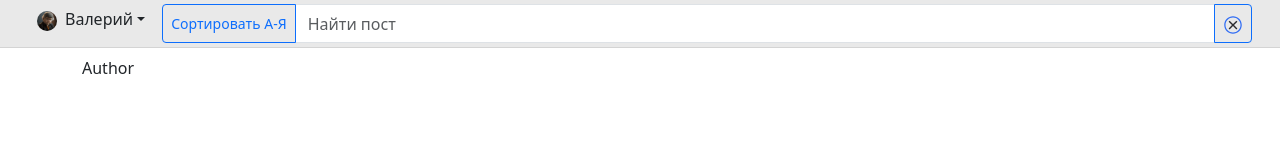
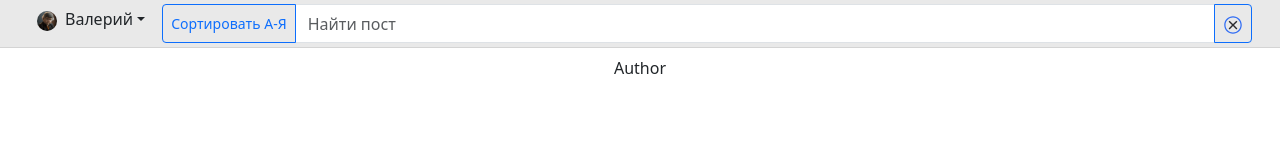
Before and after one commit to kosmos4v/mitrasoft_test, a React (Create React App) app: page /author in a window 1280 px wide. Shown: the top 160 px of the page. Built offline with nearby package versions, Linux system fonts and the light colour scheme; what typed-redux-saga would draw is missing.

Commit message:
fix: fix bug whith pagination, when current page 8, sort method has only 2, and change position to central

```diff
--- a/src/components/common/Content/Content.scss
+++ b/src/components/common/Content/Content.scss
@@ -1,3 +1,7 @@
 .content {
   margin-top: 56px;
+  display: flex;
+  flex-direction: column;
+  align-items: center;
+  justify-content: center;
 }
--- /dev/null
+++ b/src/components/common/Pagination/Pagination.scss
@@ -0,0 +1,3 @@
+.pagination {
+    margin-top: 18px;
+}
--- a/src/components/common/Pagination/Pagination.tsx
+++ b/src/components/common/Pagination/Pagination.tsx
@@ -1,5 +1,6 @@
 import React from 'react';
 import { Pagination } from 'react-bootstrap';
+import './Pagination.scss';
 
 type PaginationProps = {
   currentPage: number
@@ -38,7 +39,7 @@ export const PaginationComponent: React.FC<PaginationProps> = ({
   if (items.length === 0) return null;
 
   return (
-    <Pagination size="sm">
+    <Pagination size="sm" className="pagination">
       <Pagination.First
         disabled={currentPage === 1}
         onClick={onSelect(1)}
@@ -48,12 +49,6 @@ export const PaginationComponent: React.FC<PaginationProps> = ({
         disabled={currentPage === 1}
       />
       {items}
-      {/* {items[startPage - 1]} */}
-      {/* <Pagination.Ellipsis /> */}
-      {/* {items.slice(startPage, 11)} */}
-      {/* <Pagination.Ellipsis /> */}
-      {/* {items[totalPages - 1]} */}
-
       <Pagination.Next
         onClick={onSelect(currentPage + 1)}
         disabled={!!(currentPage >= items.length)}
--- a/src/pages/Main/Main.tsx
+++ b/src/pages/Main/Main.tsx
@@ -21,6 +21,7 @@ export const Main: React.FC = () => {
   const { searchValue, ascendingSort } = useSelector((state: TRootState) => state.filter);
 
   const filteredPostsByeSearch: TPost[] | undefined = useMemo(() => {
+    setCurrentPage(1);
     const filteredPosts = posts?.filter(({ title }) => title
       .toLowerCase()
       .includes(searchValue
@@ -53,12 +54,7 @@ export const Main: React.FC = () => {
 
   return (
     <Content>
-      <Pagination
-        onSelect={handleSelectPage}
-        pageSize={pageSize}
-        currentPage={currentPage}
-        pages={sortedPosts?.length}
-      />
+      <div>
         {isLoadPostPending
           ? (
             <div style={{
@@ -79,6 +75,13 @@ export const Main: React.FC = () => {
               text={post.body}
             />
           ))}
+      </div>
+      <Pagination
+        onSelect={handleSelectPage}
+        pageSize={pageSize}
+        currentPage={currentPage}
+        pages={sortedPosts?.length}
+      />
     </Content>
 
   );
```
Lines whose indentation alone changed are shown as unchanged.
